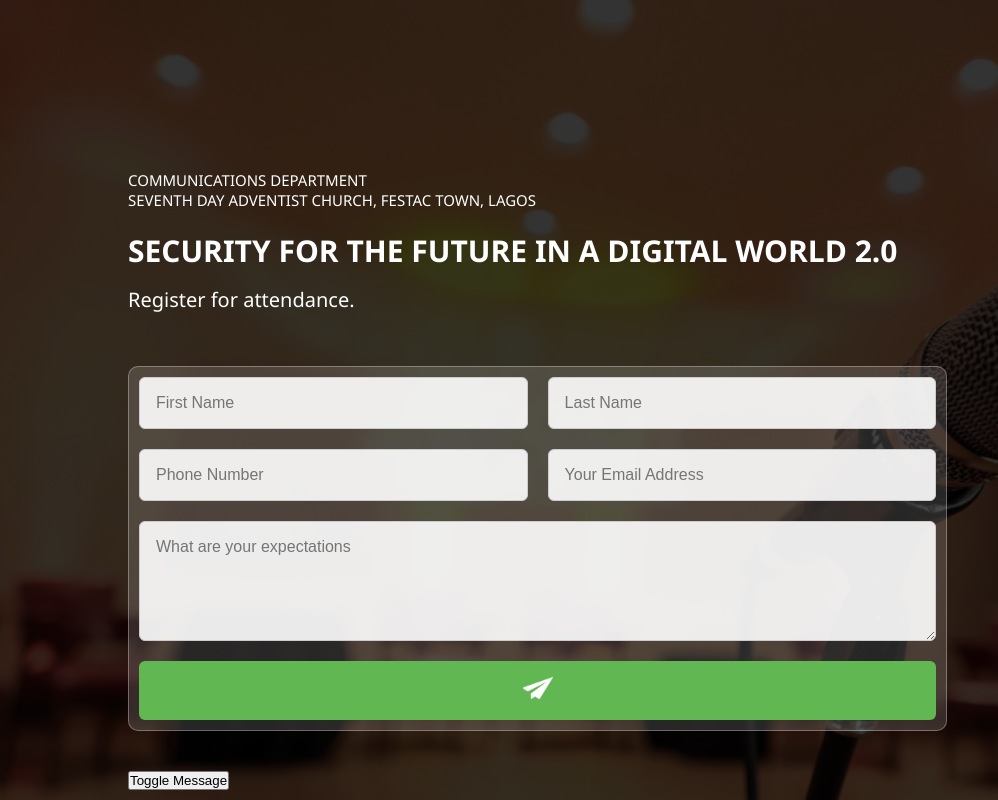
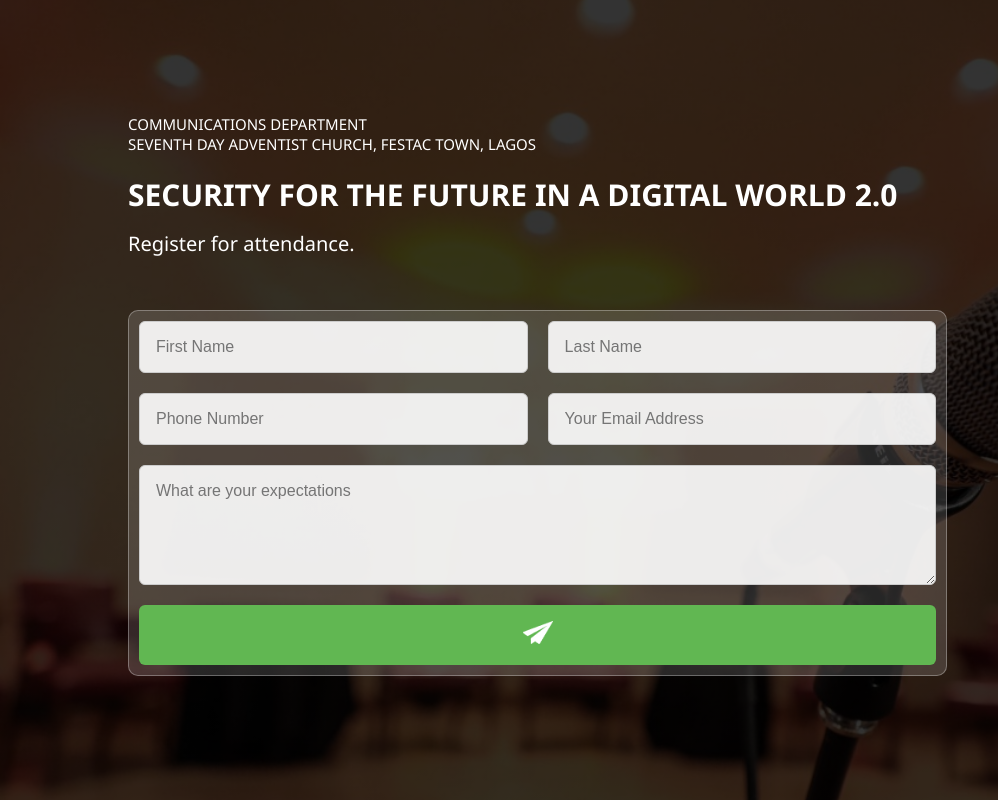
Before and after one commit to Pandoraq07/Email-List-for-Prog, a plain HTML site: page index.html in a window 1280 px wide. Shown: the full height of the page, 0-998 px from the left. Drawn offline with Linux system fonts and the light colour scheme.

Commit message:
solved the lagging space

```diff
--- a/index.html
+++ b/index.html
@@ -9,12 +9,11 @@
 <body>
     <div class="hero">
         <img src="images/logo.png.jpg" alt="Logo" class="logo" />
-        <br>
-        <br>
         <h3>COMMUNICATIONS DEPARTMENT <br> SEVENTH DAY ADVENTIST CHURCH, FESTAC TOWN, LAGOS</h3>
         <h1>SECURITY FOR THE FUTURE IN A DIGITAL WORLD 2.0</h1>
         <p>Register for attendance.</p>
         <span id="msg"></span> <br>
+        <div id="myDIV" style="display:block; width:100%">
             <form name="submit-to-google-sheet" class="form-container">
                     <input type="text" name="FirstName" placeholder="First Name" required>
                     <input type="text" name="LastName" placeholder="Last Name" required>
@@ -23,7 +22,7 @@
                     <textarea name="Expectation" placeholder="What are your expectations" required></textarea>
                 <button type="submit"><img src="images/send-icon.png" width="30px"></button>
             </form>
-        <button onclick="toggleMsg()" style="margin-top: 20px;">Toggle Message</button>
+        </div>
     </div>
     <script>
         const scriptURL = 'https://script.google.com/macros/s/AKfycbxRb2b8RpHnqoGtvDkN5IJii0vs0w77I2jshaGXs6rl0ZT6eflTNw3JrXEiiFO94oMhiw/exec'
@@ -32,6 +31,7 @@
 
         form.addEventListener('submit', e => {
         e.preventDefault()
+        hideshow();
         fetch(scriptURL, { method: 'POST', body: new FormData(form)})
         .then(response => {
             msg.innerHTML = "Thank You For Registering!"
@@ -44,11 +44,12 @@
         })
         .catch(error => console.error('Error!', error.message))
         })
-        function toggleMsg(){
-            if(msg.style.display === "none" || msg.style.display === ""){
-                msg.style.display = "block";
+        function hideshow(){
+            var x = document.getElementById("myDIV");
+            if (x.style.display === "none") {
+                x.style.display = "block";
             } else {
-                msg.style.display = "none"
+                x.style.display = "none";
             }
         }
     </script>
--- a/style.css
+++ b/style.css
@@ -20,12 +20,11 @@
   align-items: flex-start;
   text-align: left;
 }
-
 .hero h3 {
   font-weight: 400;
   font-size: 15px;
   font-family: 'Segoe UI', Tahoma, Geneva, Verdana, sans-serif;
-  margin-top: auto;
+  margin-top: 10px;
 }
 
 .hero h1 {
```
Lines whose indentation alone changed are shown as unchanged.
